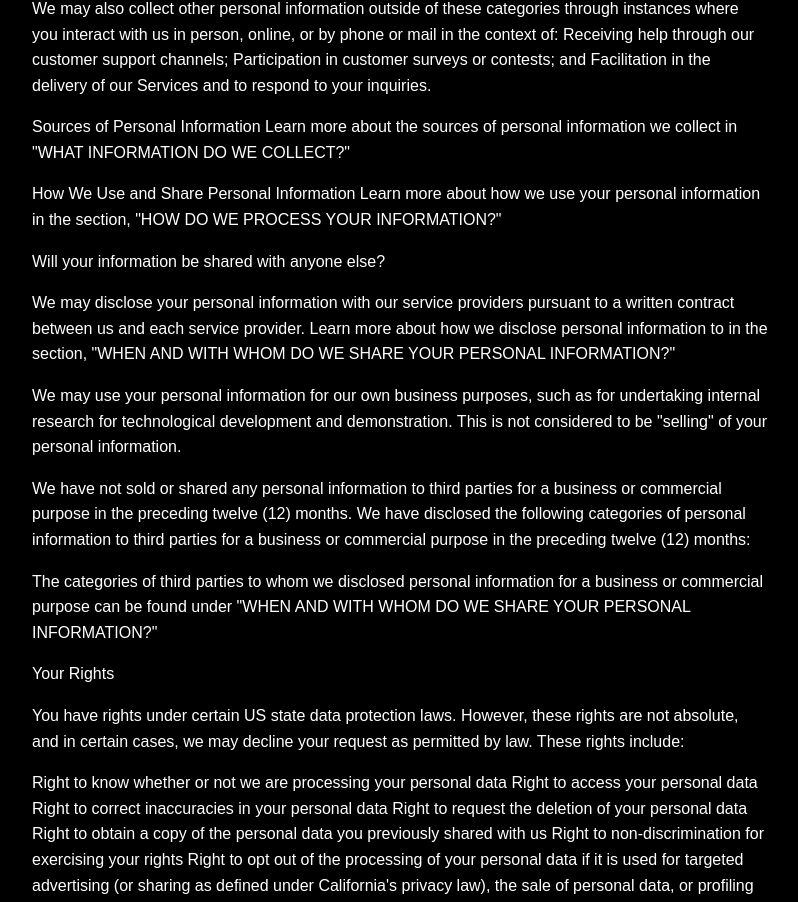
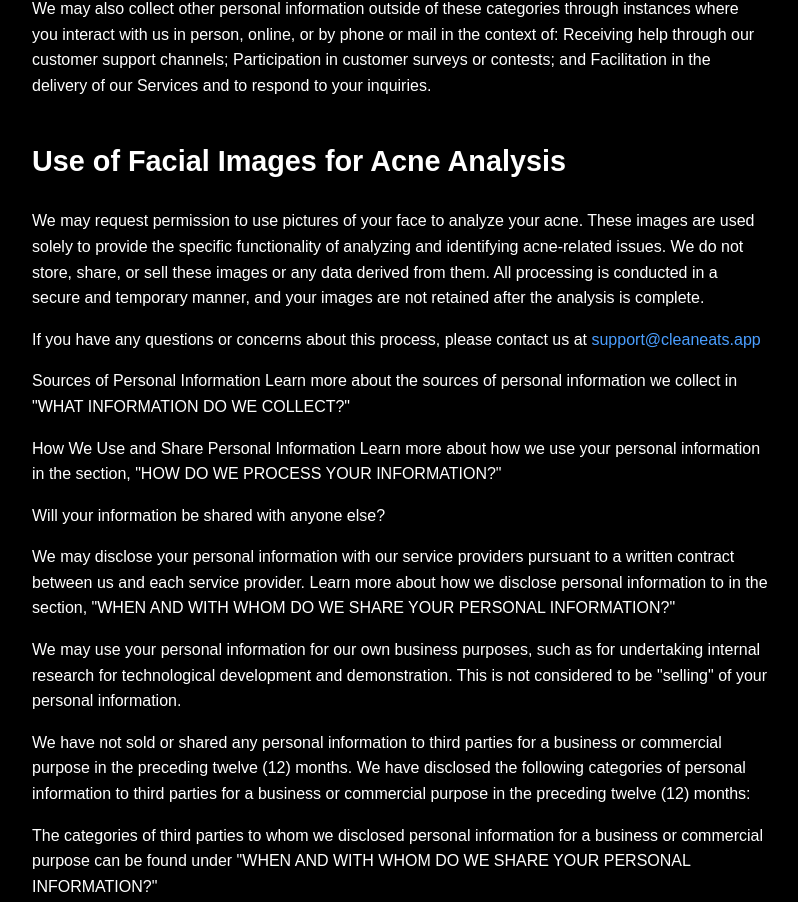
Before and after one commit to cadesix/cleaneatswebsite, a Next.js app: page /privacypolicy in a window 1280 px wide. Shown: the part 10594-11496 px from the top of the page, without its empty margins (240-1038 px from the left). Built offline with nearby package versions, Linux system fonts and the light colour scheme.

Commit message:
privacy policy

```diff
--- a/app/privacypolicy/page.tsx
+++ b/app/privacypolicy/page.tsx
@@ -163,6 +163,20 @@ Health data</p>
 Receiving help through our customer support channels;
 Participation in customer surveys or contests; and
 Facilitation in the delivery of our Services and to respond to your inquiries.</p>
+<section className={styles.section}>
+  <h2 className={styles.sectionTitle}>Use of Facial Images for Acne Analysis</h2>
+  <p>
+    We may request permission to use pictures of your face to analyze your acne.
+    These images are used solely to provide the specific functionality of analyzing
+    and identifying acne-related issues. We do not store, share, or sell these
+    images or any data derived from them. All processing is conducted in a secure
+    and temporary manner, and your images are not retained after the analysis is complete.
+  </p>
+  <p>
+    If you have any questions or concerns about this process, please contact us at{' '}
+    <a href="mailto:support@cleaneats.app">support@cleaneats.app</a>
+  </p>
+</section>
 <p>Sources of Personal Information
 Learn more about the sources of personal information we collect in &quot;WHAT INFORMATION DO WE COLLECT?&quot;</p>
 <p>How We Use and Share Personal Information
```
Also changed, not shown: 2 other files (tests, documents, lock files or other folders).
